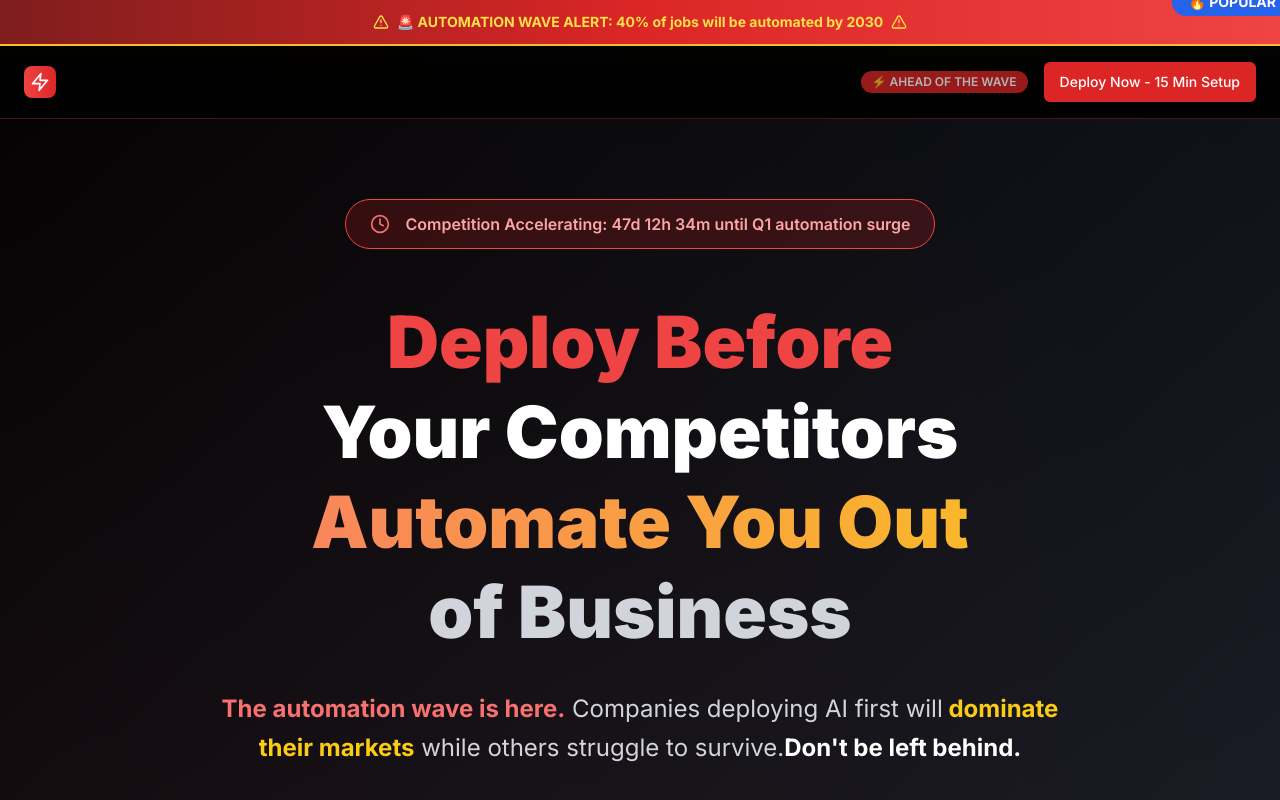
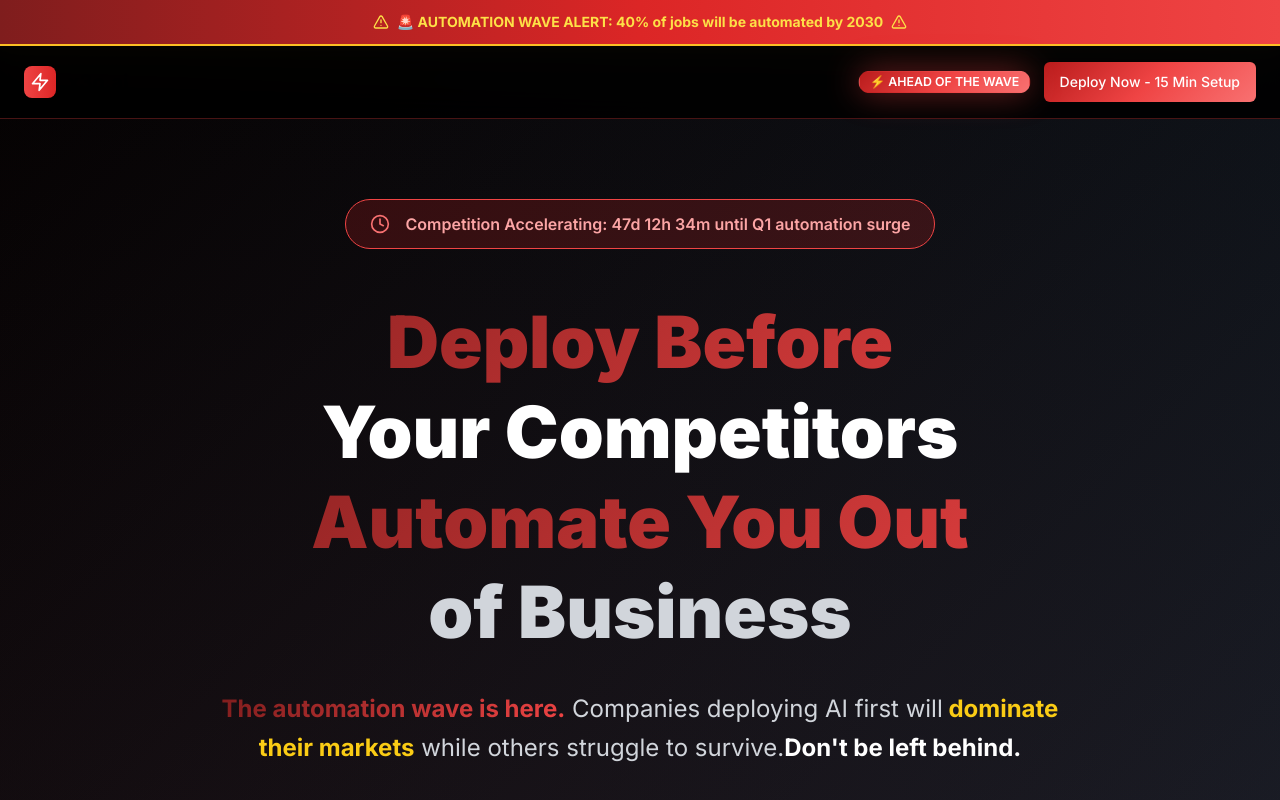
Before and after one commit to x3o-ai/marketplace, a Next.js app: page / in a window 1280 px wide. Shown: the top 800 px of the page. Built offline with nearby package versions, Linux system fonts and the light colour scheme.

Commit message:
Enhanced CSS gradient effects for full dramatic intensity

```diff
--- a/src/app/globals.css
+++ b/src/app/globals.css
@@ -123,6 +123,59 @@
   font-weight: 800;
   line-height: 1.1;
   letter-spacing: -0.02em;
+}
+
+/* Enhanced Gradient Effects for All Text Elements */
+.text-red-500,
+.text-red-400,
+.bg-gradient-to-r.from-red-400.to-yellow-400 {
+  background: var(--gradient-primary) !important;
+  -webkit-background-clip: text !important;
+  -webkit-text-fill-color: transparent !important;
+  background-clip: text !important;
+}
+
+/* Ensure Button Gradients Work */
+.bg-red-600 {
+  background: var(--gradient-cta) !important;
+}
+
+.hover\:bg-red-700:hover {
+  background: var(--gradient-urgency) !important;
+}
+
+/* Enhanced Card Backgrounds */
+.bg-gradient-to-br.from-red-900\/50.to-purple-900\/50 {
+  background: rgba(127, 29, 29, 0.1) !important;
+  backdrop-filter: blur(10px) !important;
+  -webkit-backdrop-filter: blur(10px) !important;
+  border: 2px solid rgba(239, 68, 68, 0.3) !important;
+}
+
+.bg-gradient-to-br.from-blue-900\/50.to-cyan-900\/50 {
+  background: rgba(59, 130, 246, 0.1) !important;
+  backdrop-filter: blur(10px) !important;
+  -webkit-backdrop-filter: blur(10px) !important;
+  border: 2px solid rgba(59, 130, 246, 0.3) !important;
+}
+
+.bg-gradient-to-br.from-purple-900\/50.to-pink-900\/50 {
+  background: rgba(236, 72, 153, 0.1) !important;
+  backdrop-filter: blur(10px) !important;
+  -webkit-backdrop-filter: blur(10px) !important;
+  border: 2px solid rgba(236, 72, 153, 0.3) !important;
+}
+
+/* Override default Tailwind background */
+body {
+  background: radial-gradient(circle at 20% 30%, rgba(127, 29, 29, 0.15) 0%, transparent 50%),
+              radial-gradient(circle at 80% 70%, rgba(239, 68, 68, 0.15) 0%, transparent 50%),
+              linear-gradient(135deg, #000000, #1f2937, #7f1d1d) !important;
+}
+
+/* Ensure animations work */
+.animate-pulse {
+  animation: urgencyPulse 2s ease-in-out infinite !important;
 }
 
 /* Animations */
```
